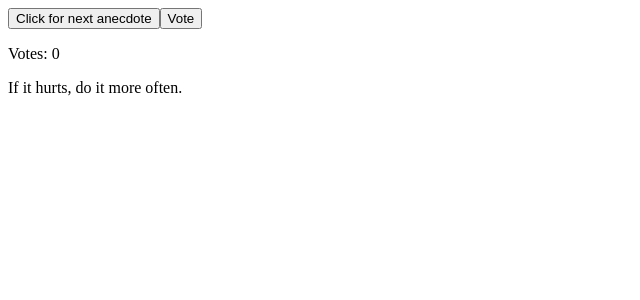
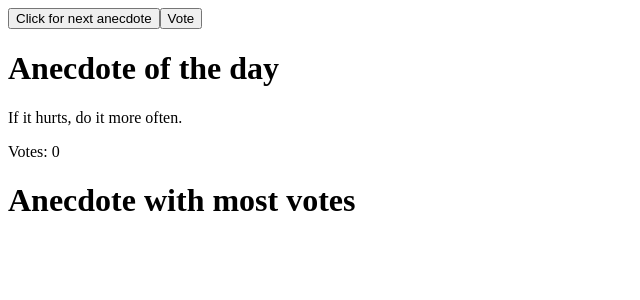
Before and after one commit to stylized-substance/Full-Stack-open-2022, a React (Create React App) app in the folder part1/anecdotes/: page / in a window 1280 px wide. Shown: the top 300 px of the page, without its empty margins (0-640 px from the left). Built offline with nearby package versions, Linux system fonts and the light colour scheme.

Commit message:
broken solution for most votes step

```diff
--- a/part1/anecdotes/src/App.js
+++ b/part1/anecdotes/src/App.js
@@ -9,14 +9,23 @@ const Button = ({handleClick, text}) => {
   )
 }
 
-const Display = ({anecdote, points}) => {
+const Display = ({anecdote, points, highestVoted}) => {
   return (
     <div>
+      <h1>
+        Anecdote of the day
+      </h1>
       <p>
-      Votes: {points}
+        {anecdote}
       </p>
       <p>
-      {anecdote}
+        Votes: {points}
+      </p>
+      <h1>
+        Anecdote with most votes
+      </h1>
+      <p>
+        {highestVoted}
       </p>
     </div>
   )
@@ -53,13 +62,17 @@ const App = () => {
     setPoints(copy)
   }
 
-  console.log(points);
+  const highestVoted = () => {
+    return Math.max(points)
+  }
+
+  console.log(highestVoted);
 
   return (
     <div>
       <Button handleClick={handleNextButtonClick} text="Click for next anecdote" />
       <Button handleClick ={handleVoteButtonClick} text="Vote" />
-      <Display anecdote={anecdotes[selected]} points={points[selected]} />
+      <Display anecdote={anecdotes[selected]} points={points[selected]} highestVoted={highestVoted} />
     </div>
   )
 }
```
